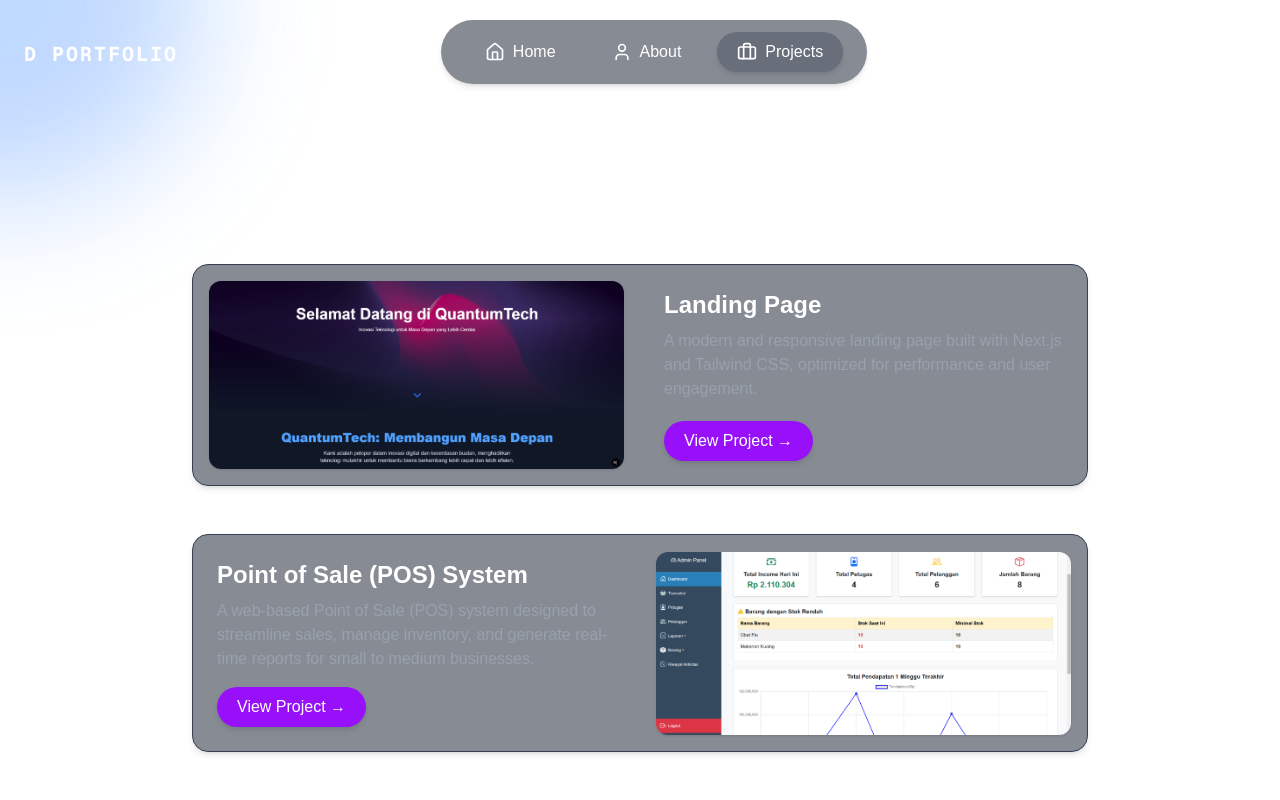
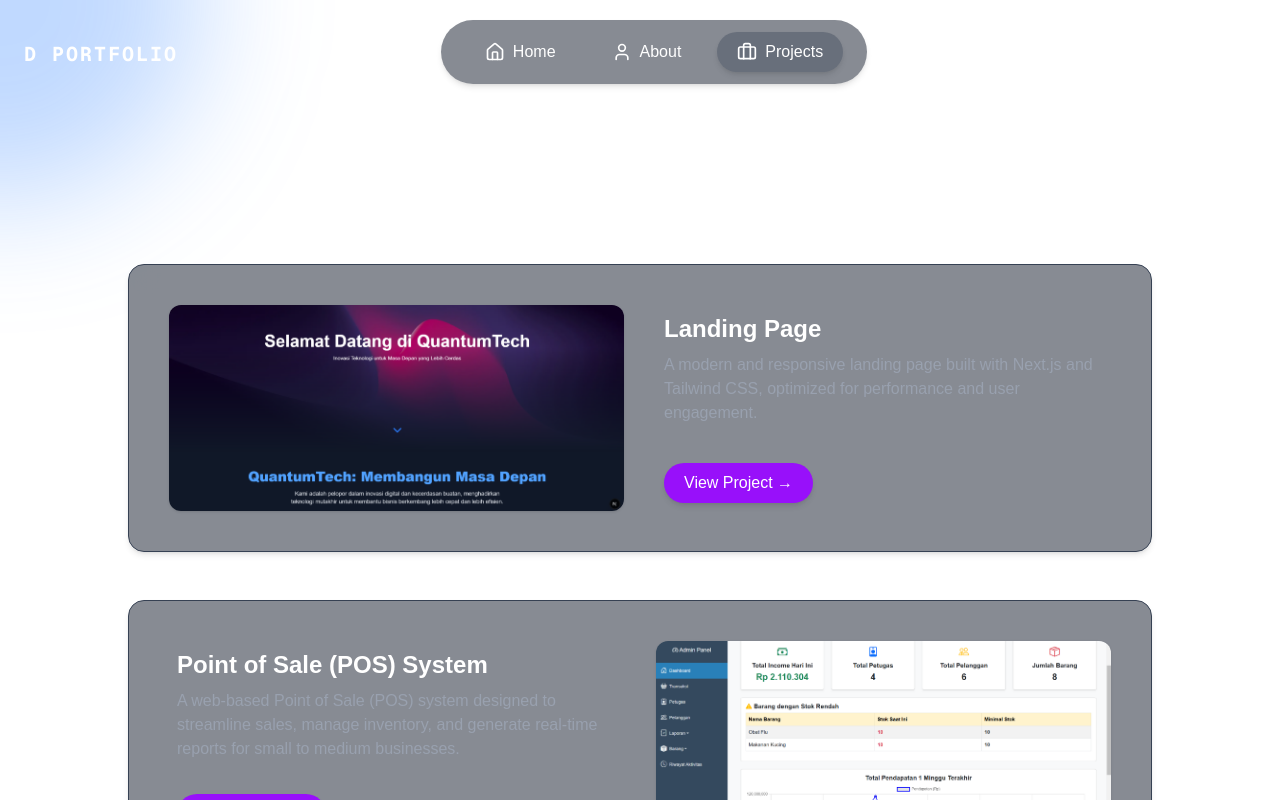
Before and after one commit to VinLvy/D-portfolio, a Next.js app: page /projects in a window 1280 px wide. Shown: the top 800 px of the page. Built offline with nearby package versions, Linux system fonts and the light colour scheme.

Commit message:
Projects 2.0

```diff
--- a/src/app/projects/page.js
+++ b/src/app/projects/page.js
@@ -43,8 +43,8 @@ export default function Projects() {
             initial={{ opacity: 0, y: 30 }}
             animate={{ opacity: 1, y: 0 }}
             transition={{ delay: index * 0.2, duration: 0.5 }}
-            className={`flex flex-col md:flex-row ${index % 2 !== 0 ? "md:flex-row-reverse" : ""
-              } items-stretch bg-gray-900/50 border border-gray-700 hover:border-purple-500 rounded-2xl overflow-hidden shadow-md hover:shadow-purple-900/30 transition-all duration-300 max-w-4xl w-full mx-auto backdrop-blur-md`}
+            className={`flex flex-col md:flex-row ${index % 2 !== 0 ? "md:flex-row-reverse" : ""}
+            items-stretch bg-gray-900/50 border border-gray-700 hover:border-purple-500 rounded-2xl overflow-hidden shadow-md hover:shadow-purple-900/30 transition-all duration-300 max-w-5xl w-full mx-auto backdrop-blur-md p-4 md:p-6`}
           >
             <div className="w-full md:w-1/2 flex items-center justify-center p-4">
               <img
```
